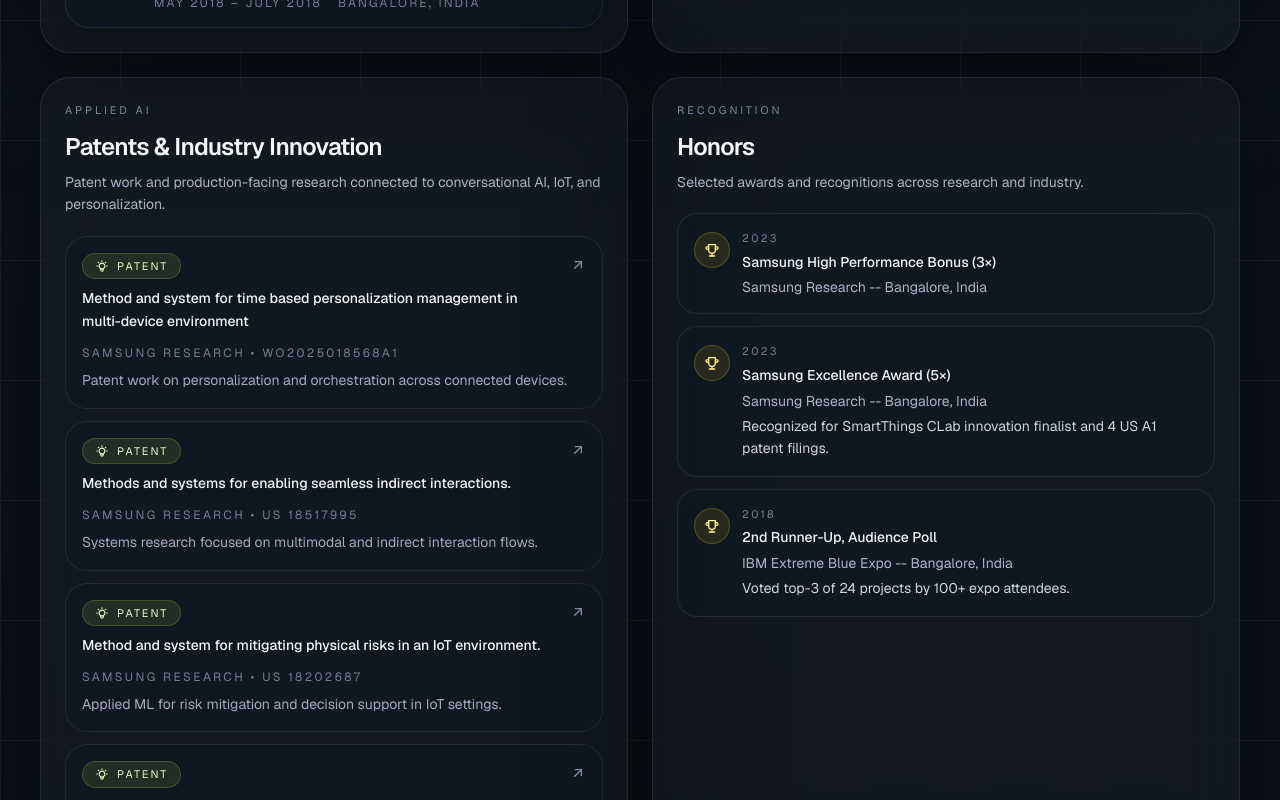
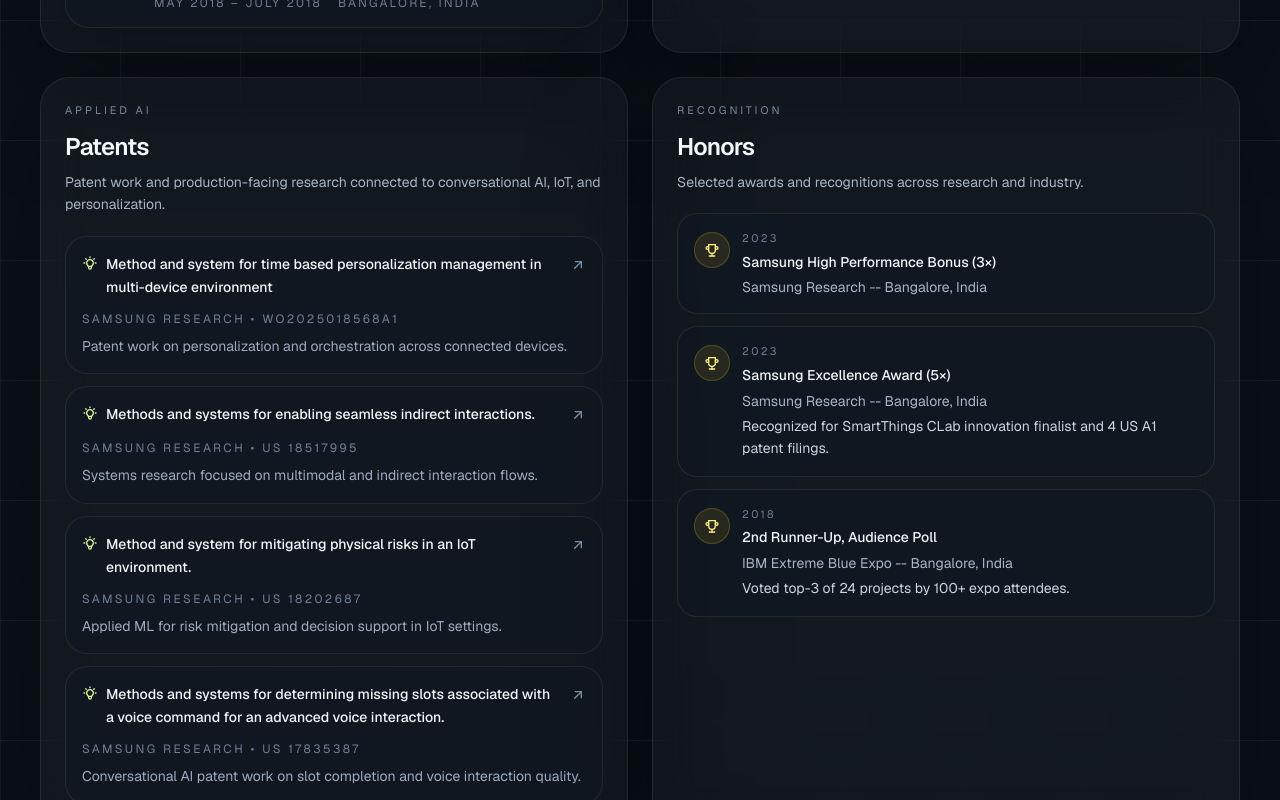
Before and after one commit to bhimanbaghel/bhimanbaghel.github.io, a Next.js app: page / in a window 1280 px wide. Shown: the part 3220-4020 px from the top of the page. Built offline with nearby package versions, Linux system fonts and the light colour scheme.

Commit message:
Simplify patents section labeling

```diff
--- a/src/components/home/editorial-homepage.tsx
+++ b/src/components/home/editorial-homepage.tsx
@@ -486,7 +486,7 @@
             >
               <SectionShell
                 eyebrow="Applied AI"
-                title="Patents & Industry Innovation"
+                title="Patents"
                 description="Patent work and production-facing research connected to conversational AI, IoT, and personalization."
               >
                 <IndustryInnovationList />
--- a/src/components/ui/industry-innovation-list.tsx
+++ b/src/components/ui/industry-innovation-list.tsx
@@ -20,11 +20,8 @@
         >
           <div className="flex items-start justify-between gap-3">
             <div className="space-y-2">
-              <div className="inline-flex items-center gap-2 rounded-full border border-lime-300/20 bg-lime-300/10 px-3 py-1 text-[0.68rem] uppercase tracking-[0.2em] text-lime-100">
-                <IconBulb className="h-3.5 w-3.5" />
-                Patent
-              </div>
-              <h3 className="text-sm font-medium leading-relaxed text-[#f2f6fb] transition-colors group-hover:text-lime-100">
+              <h3 className="inline-flex items-start gap-2 text-sm font-medium leading-relaxed text-[#f2f6fb] transition-colors group-hover:text-lime-100">
+                <IconBulb className="mt-0.5 h-4 w-4 shrink-0 text-lime-200" />
                 {item.title}
               </h3>
             </div>
```
